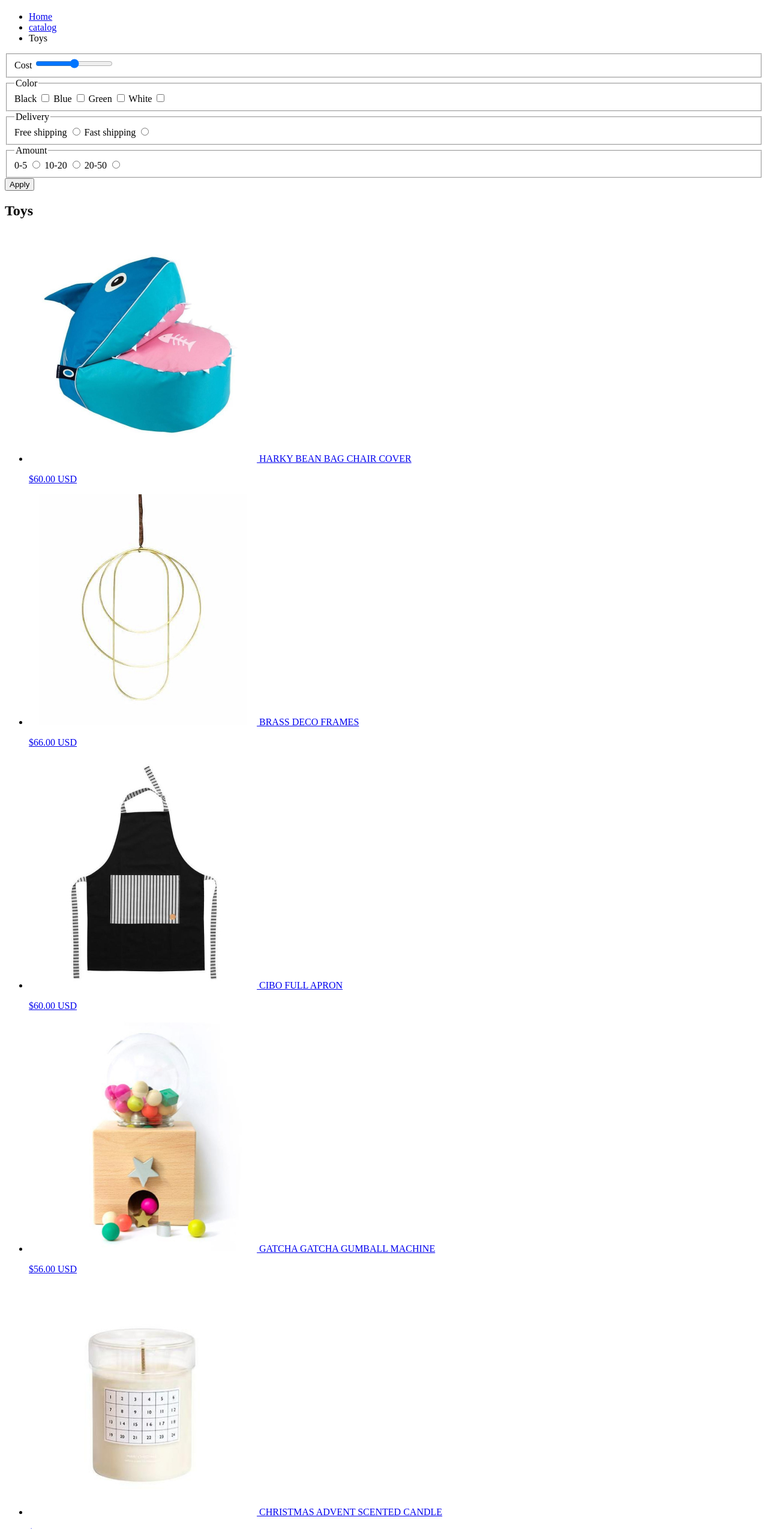
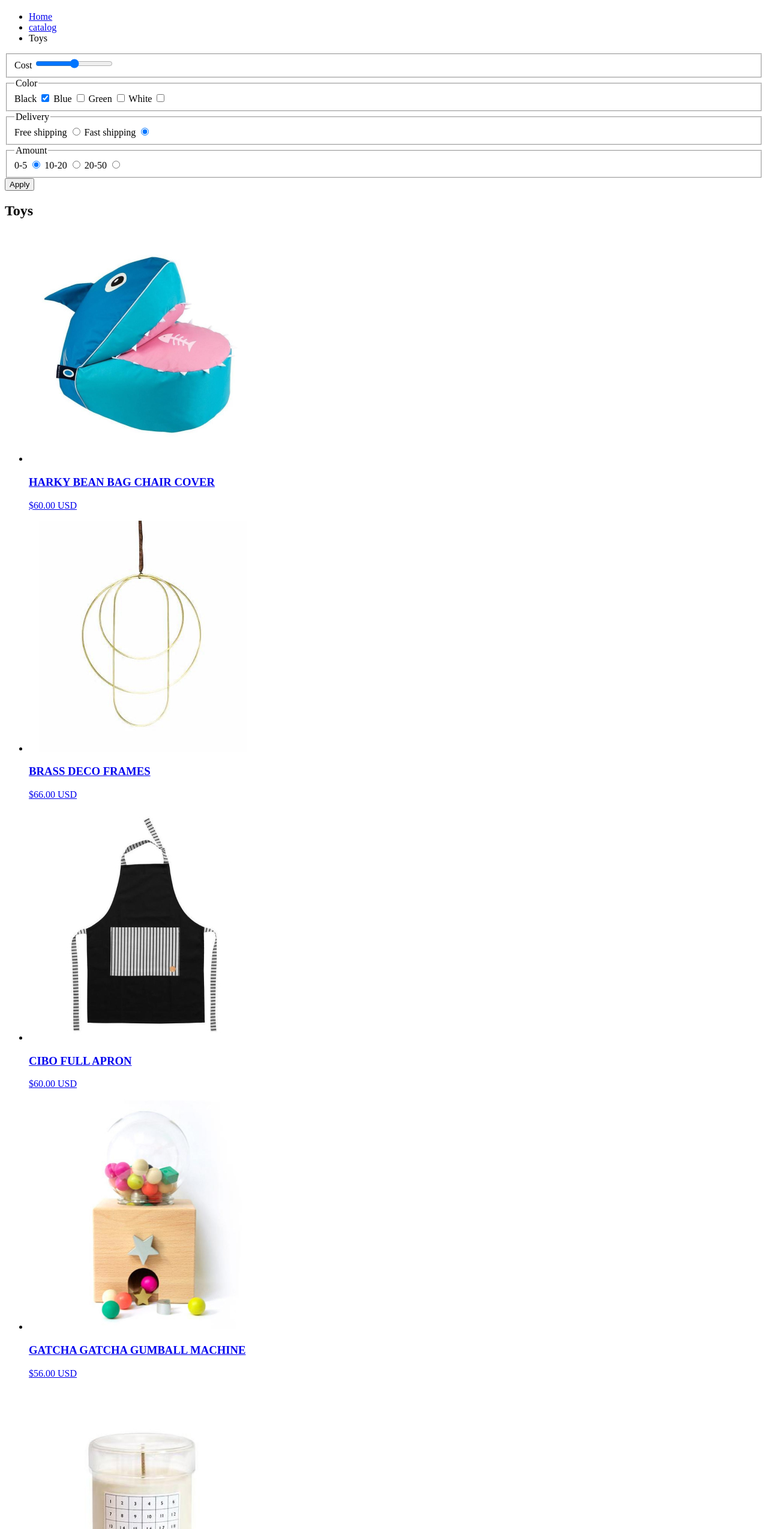
Before and after one commit to dl-academy-edu/vt-idiyatov-alexander, a plain HTML site: page folders/Toys/Index.html in a window 1280 px wide. Shown: the part 251-2800 px from the top of the page at 60% size. Drawn offline with Linux system fonts and the light colour scheme.

Commit message:
input переделал, от каши избавился

```diff
--- a/folders/Toys/Index.html
+++ b/folders/Toys/Index.html
@@ -41,64 +41,88 @@
 
         <fieldset>
           <legend>Color</legend>
-          <label for="form-color-black">Black</label>
-          <input id="form-color-black" type="checkbox" name="black">
-          <label for="form-color-blue">Blue</label>
-          <input id="form-color-blue" type="checkbox" name="blue">
-          <label for="form-color-green">Green</label>
-          <input id="form-color-green" type="checkbox" name="green">
-          <label for="form-color-white">White</label>
-          <input id="form-color-white" type="checkbox" name="white">
+          <label>Black
+            <input type="checkbox" name="color" value="black" checked>
+          </label>
+          <label>Blue
+            <input type="checkbox" name="color" value="blue">
+          </label>
+          <label>Green
+            <input type="checkbox" name="color" value="green">
+          </label>
+          <label>White
+            <input type="checkbox" name="color" value="white">
+          </label>
           </fieldset>
 
         <fieldset>
           <legend>Delivery</legend>
-          <label for="form-delivery-free">Free shipping</label>
-          <input id="form-delivery-free" type="radio" name="free shipping">
-          <label for="form-delivery-fast">Fast shipping</label>
-          <input id="form-delivery-fast" type="radio" name="fast shipping">
+          <label>Free shipping
+            <input type="radio" name="shipping" value="free">
+          </label>
+          <label>Fast shipping
+            <input type="radio" name="shipping" value="fast" checked>
+          </label>
           </fieldset>
 
         <fieldset>
           <legend>Amount</legend>
-          <label for="form-amount-5">0-5</label>
-          <input id="form-amount-5" type="radio" name="0-5">
-          <label for="form-amount-20">10-20</label>
-          <input id="form-amount-20" type="radio" name="10-20">
-          <label for="form-amount-50">20-50</label>
-          <input id="form-amount-50" type="radio" name="20-50">
+          <label>0-5
+            <input type="radio" name="amount" value="0-5" checked>
+          </label>
+          <label>10-20
+            <input type="radio" name="amount" value="10-20">
+          </label>
+          <label>20-50
+            <input type="radio" name="amount" value="20-50">
+          </label>
           </fieldset>
-
         <button type="submit" class="button button-black">Apply</button>
       </form>
       <section class="toys">
         <h2 class="hidden">Toys</h2>
         <ul>
           <li class="toys">
-            <a class="toys-link"  href="#"><img class="toys-photo" src="/images/Toy-1.jpg" alt="bean bag">
-            HARKY BEAN BAG CHAIR COVER<p class="toys-price">$60.00 USD</p></a>
+            <a class="toys-link"  href="#">
+              <img class="toys-photo" src="/images/Toy-1.jpg" alt="bean bag">
+              <h3>HARKY BEAN BAG CHAIR COVER</h3>
+              <p class="toys-price">$60.00 USD</p>
+            </a>
           </li>
           <li class="toys">
-            <a class="toys-link" href="#"><img class="toys-photo" src="/images/Toy-2.jpg" alt="deco frames">
-            BRASS DECO FRAMES<p class="toys-price">$66.00 USD</p></a>
+            <a class="toys-link" href="#">
+              <img class="toys-photo" src="/images/Toy-2.jpg" alt="deco frames">
+              <h3>BRASS DECO FRAMES</h3>
+              <p class="toys-price">$66.00 USD</p>
+            </a>
           </li>
           <li class="toys">
-
-            <a class="toys-link" href="#"><img class="toys-photo" src="/images/Toy-3.jpg" alt="apron">
-            CIBO FULL APRON<p class="toys-price">$60.00 USD</p></a>
+            <a class="toys-link" href="#">
+              <img class="toys-photo" src="/images/Toy-3.jpg" alt="apron">
+              <h3>CIBO FULL APRON</h3>
+              <p class="toys-price">$60.00 USD</p>
+            </a>
           </li>
           <li class="toys">
-            <a class="toys-link" href="#"><img class="toys-photo" src="/images/Toy-4.jpg" alt="gumball machine">
-            GATCHA GATCHA GUMBALL MACHINE<p class="toys-price">$56.00 USD</p></a>
+            <a class="toys-link" href="#">
+              <img class="toys-photo" src="/images/Toy-4.jpg" alt="gumball machine">
+              <h3>GATCHA GATCHA GUMBALL MACHINE</h3>
+              <p class="toys-price">$56.00 USD</p>
+            </a>
           </li>
           <li class="toys">
-
-            <a class="toys-link" href="#"><img class="toys-photo" src="/images/Toy-5.jpg" alt="candle">
-            CHRISTMAS ADVENT SCENTED CANDLE<p class="toys-price">$29.00 USD</p></a>
+            <a class="toys-link" href="#">
+              <img class="toys-photo" src="/images/Toy-5.jpg" alt="candle">
+              <h3>CHRISTMAS ADVENT SCENTED CANDLE</h3>
+              <p class="toys-price">$29.00 USD</p>
+            </a>
           </li>
           <li class="toys">
-            <a class="toys-link" href="#"><img class="toys-photo" src="/images/Toy-6.jpg" alt="tea light">
-            TANGLE SPINNING TEA LIGHT<p class="toys-price">$56.00 USD</p></a>
+            <a class="toys-link" href="#">
+              <img class="toys-photo" src="/images/Toy-6.jpg" alt="tea light">
+              <h3>TANGLE SPINNING TEA LIGHT</h3>
+              <p class="toys-price">$56.00 USD</p>
+            </a>
           </li>
         </ul>
       </section>
```
